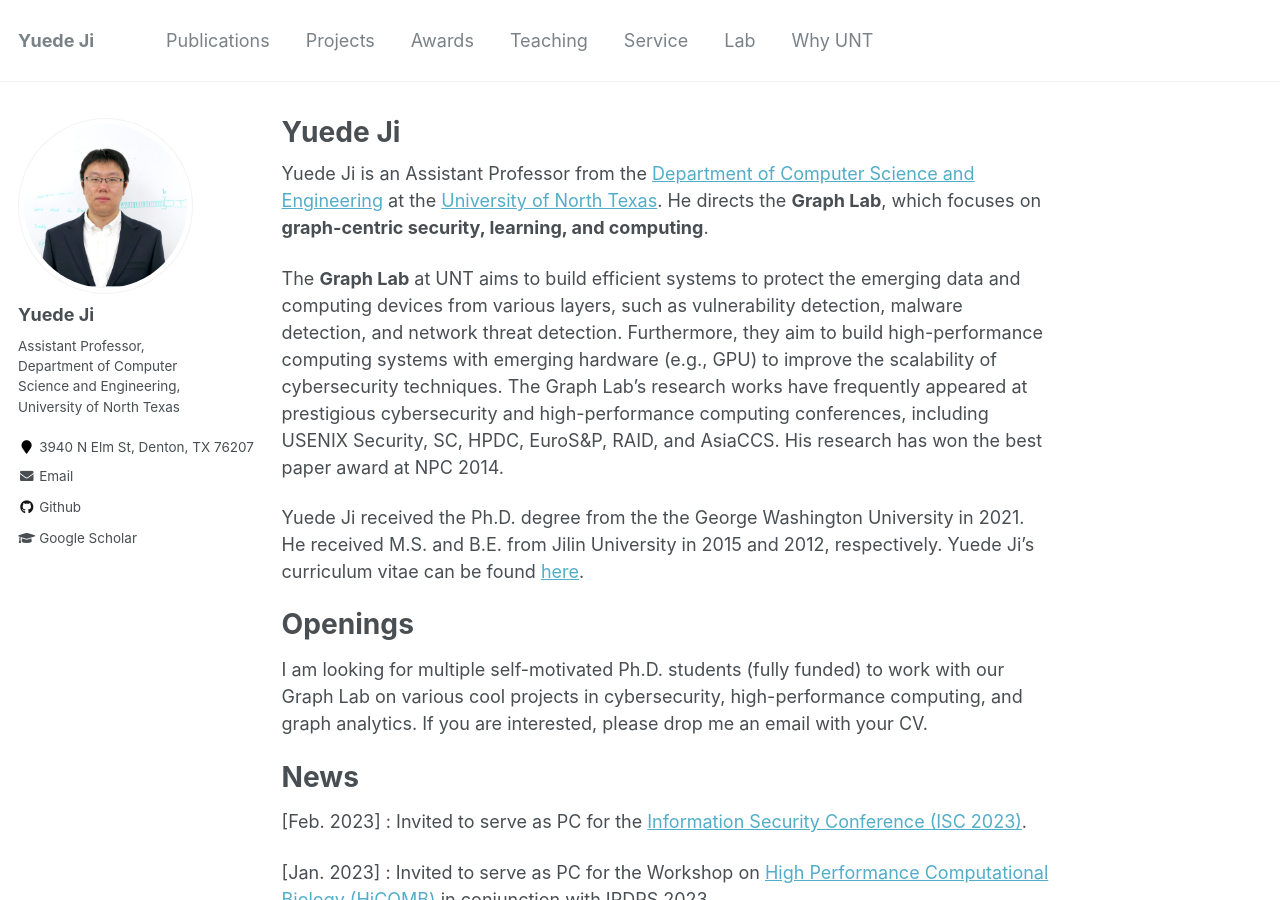
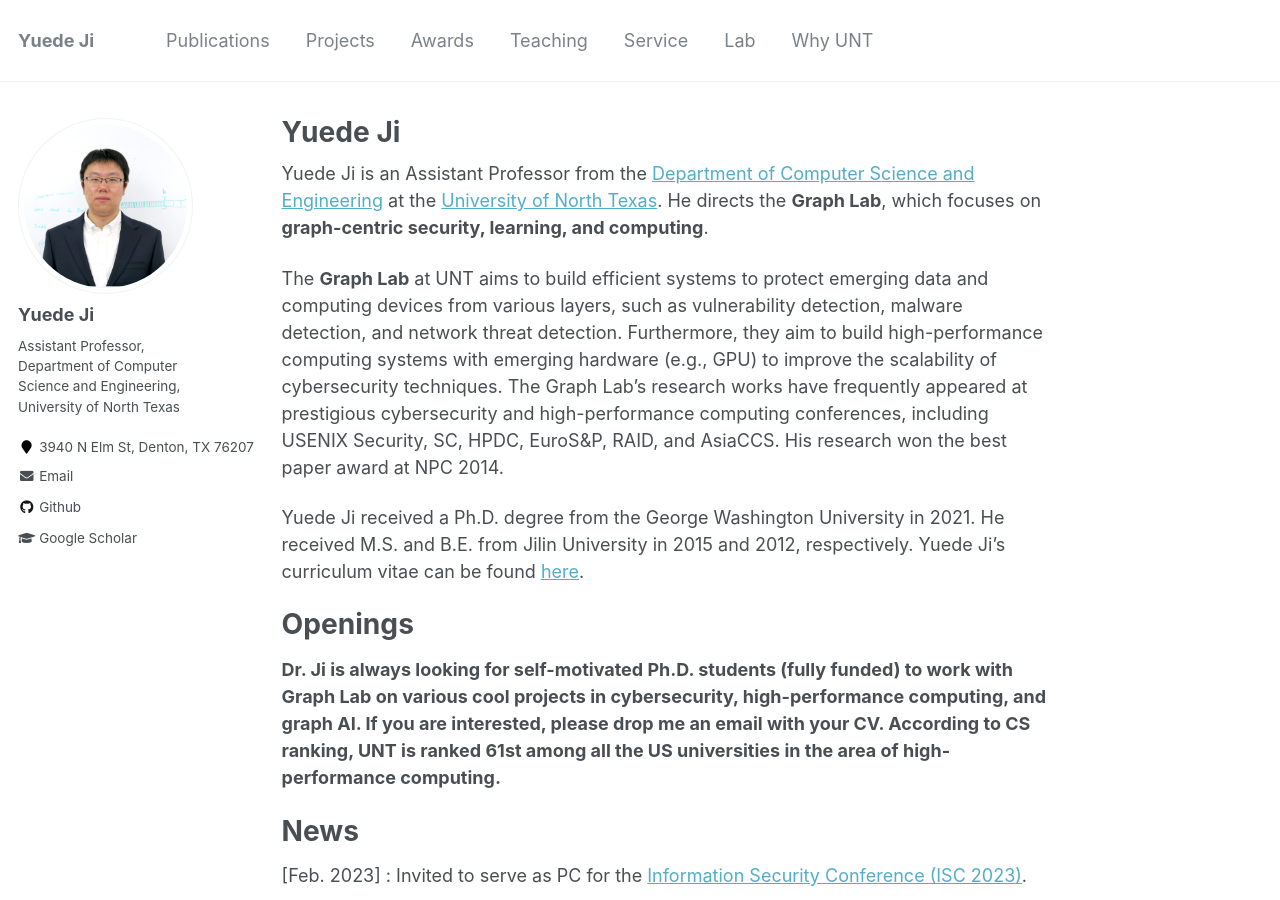
Before and after one commit to yuede/yuede.github.io, a Jekyll site: the page built from _pages/about.md, in a window 1280 px wide and 900 px high. Built offline with Jekyll 4.4.1, drawn with Linux system fonts in a browser that asks for light colours.

Commit message:
update teaching and about

```diff
--- a/_pages/about.md
+++ b/_pages/about.md
@@ -11,15 +11,15 @@ redirect_from:
 Yuede Ji is an Assistant Professor from the [Department of Computer Science and Engineering](https://computerscience.engineering.unt.edu/) at the [University of North Texas](https://www.unt.edu/).
 He directs the <strong>Graph Lab</strong>, which focuses on <strong>graph-centric security, learning, and computing</strong>.
 
-The <strong>Graph Lab</strong> at UNT aims to build efficient systems to protect the emerging data and computing devices from various layers, such as vulnerability detection, malware detection, and network threat detection.
+The <strong>Graph Lab</strong> at UNT aims to build efficient systems to protect emerging data and computing devices from various layers, such as vulnerability detection, malware detection, and network threat detection.
 Furthermore, they aim to build high-performance computing systems with emerging hardware (e.g., GPU) to improve the scalability of cybersecurity techniques.
-The Graph Lab's research works have frequently appeared at prestigious cybersecurity and high-performance computing conferences, including USENIX Security, SC, HPDC, EuroS&P, RAID, and AsiaCCS. His research has won the best paper award at NPC 2014.
+The Graph Lab's research works have frequently appeared at prestigious cybersecurity and high-performance computing conferences, including USENIX Security, SC, HPDC, EuroS&P, RAID, and AsiaCCS. His research won the best paper award at NPC 2014.
 
-Yuede Ji received the Ph.D. degree from the the George Washington University in 2021. He received M.S. and B.E. from Jilin University in 2015 and 2012, respectively. Yuede Ji's curriculum vitae can be found [here](../files/cv_yuede.pdf).
+Yuede Ji received a Ph.D. degree from the George Washington University in 2021. He received M.S. and B.E. from Jilin University in 2015 and 2012, respectively. Yuede Ji's curriculum vitae can be found [here](../files/cv_yuede.pdf).
 
 Openings
 ======
-I am looking for multiple self-motivated Ph.D. students (fully funded) to work with our Graph Lab on various cool projects in cybersecurity, high-performance computing, and graph analytics. If you are interested, please drop me an email with your CV.
+<strong>Dr. Ji is always looking for self-motivated Ph.D. students (fully funded) to work with Graph Lab on various cool projects in cybersecurity, high-performance computing, and graph AI. If you are interested, please drop me an email with your CV. According to CS ranking, UNT is ranked 61st among all the US universities in the area of high-performance computing.</strong>
 
 News
 ======
```
Also changed, not shown: _pages/teaching.md (+1 -1 lines), 1 other file.
